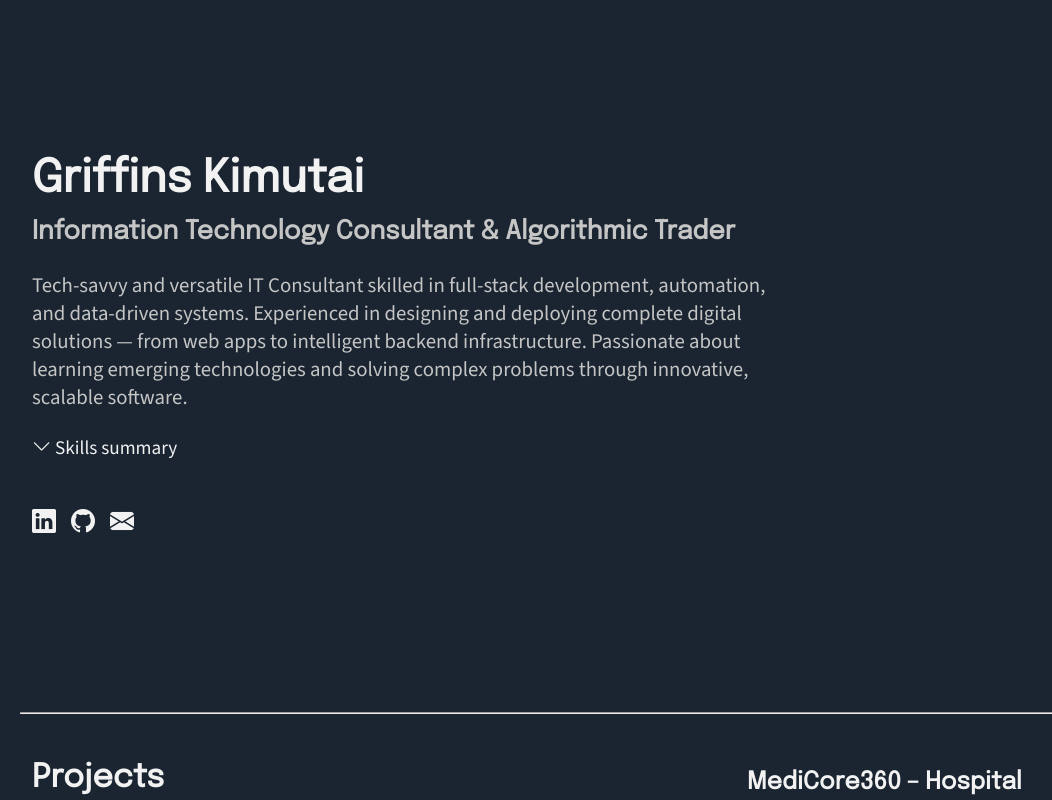
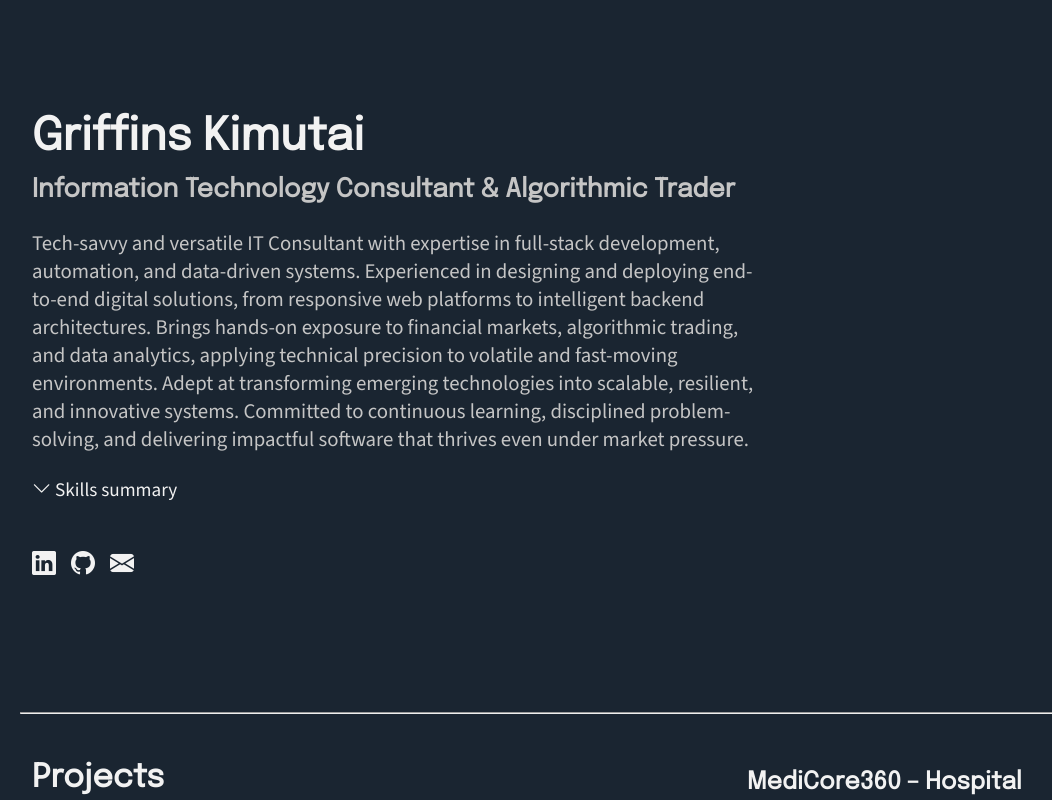
Before and after one commit to kymgriffins/online, a React (Create React App) app: page / in a window 1280 px wide. Shown: the top 800 px of the page, without its empty margins (38-1090 px from the left). Built offline with nearby package versions, Linux system fonts and the light colour scheme.

Commit message:
updated contacts

```diff
--- a/src/sections/Intro.js
+++ b/src/sections/Intro.js
@@ -1,8 +1,8 @@
 import React from 'react';
+import ContactIcon from '../components/ContactIcon';
 import IntroSection from '../components/IntroSection';
-import ContactIcon from '../components/ContactIcon';
+import SkillsSummary from '../components/SkillsSummary';
 import TypingEffect from '../components/TypingEffect';
-import SkillsSummary from '../components/SkillsSummary';
 
 import ContactData from '../data/ContactData.json';
 
@@ -20,9 +20,7 @@ function Intro() {
                 </TypingEffect>
 
                 <p className='subtitle text-secondary'>
-                    Tech-savvy and versatile IT Consultant skilled in full-stack development, automation, and data-driven systems.
-                    Experienced in designing and deploying complete digital solutions — from web apps to intelligent backend infrastructure.
-                    Passionate about learning emerging technologies and solving complex problems through innovative, scalable software.
+                    Tech-savvy and versatile IT Consultant with expertise in full-stack development, automation, and data-driven systems. Experienced in designing and deploying end-to-end digital solutions, from responsive web platforms to intelligent backend architectures. Brings hands-on exposure to financial markets, algorithmic trading, and data analytics, applying technical precision to volatile and fast-moving environments. Adept at transforming emerging technologies into scalable, resilient, and innovative systems. Committed to continuous learning, disciplined problem-solving, and delivering impactful software that thrives even under market pressure.
                 </p>
 
                 <SkillsSummary />
```
